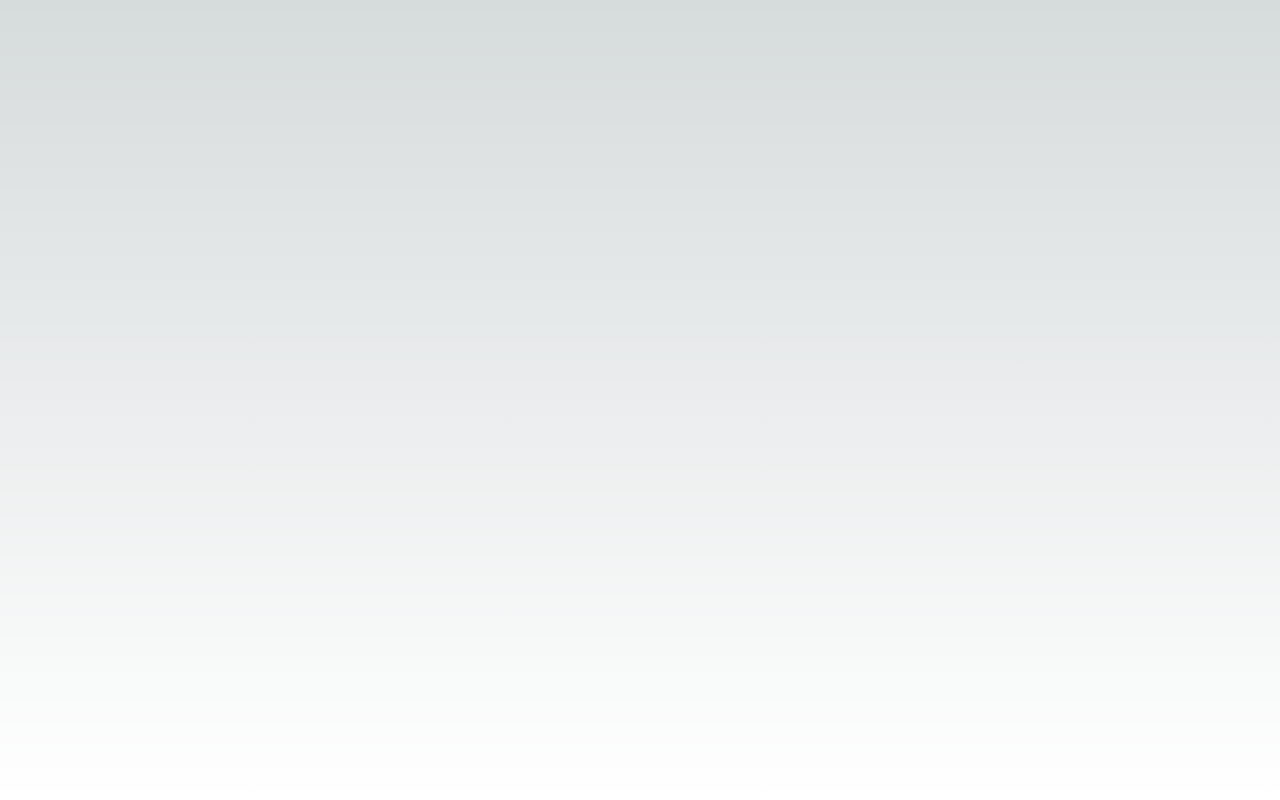
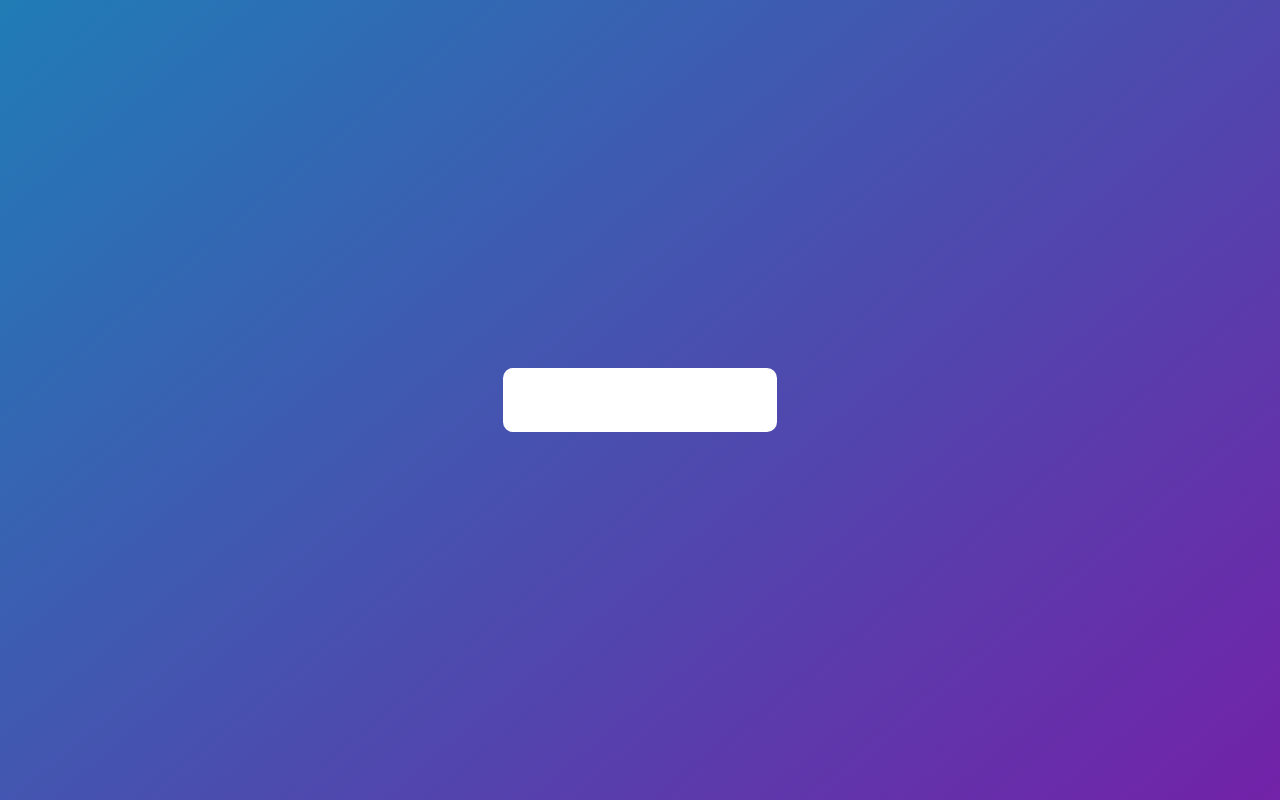
Before and after one commit to anupama12sg/calci, a Next.js app: page / in a window 1280 px wide. Built offline with nearby package versions, Linux system fonts and the light colour scheme.

Commit message:
first commit

```diff
--- a/src/app/globals.css
+++ b/src/app/globals.css
@@ -18,12 +18,25 @@
 
 body {
   color: rgb(var(--foreground-rgb));
-  background: linear-gradient(
-      to bottom,
+  background: linear-gradient(to bottom,
       transparent,
-      rgb(var(--background-end-rgb))
-    )
-    rgb(var(--background-start-rgb));
+      rgb(var(--background-end-rgb))) rgb(var(--background-start-rgb));
+}
+
+.container {
+  width: 100%;
+  height: 100vh;
+  display: flex;
+  align-items: center;
+  justify-content: center;
+  background: linear-gradient(140deg, rgb(32, 124, 182), rgb(114, 34, 168));
+  color: black;
+}
+
+.calculator {
+  padding: 20px;
+  border-radius: 10px;
+  background-color:white;
 }
 
 @layer utilities {
--- a/src/app/page.js
+++ b/src/app/page.js
@@ -2,8 +2,19 @@ import Image from "next/image";
 
 export default function Home() {
   return (
-    <main className="flex min-h-screen flex-col items-center justify-between p-24">
+    <div className="container">
+      <div className="calculator">
+        <form action="">
+          <div>
+            <input type="text" />
 
-    </main>
+
+          </div>
+        </form>
+      </div>
+
+
+    </div>
+
   );
 }
```
